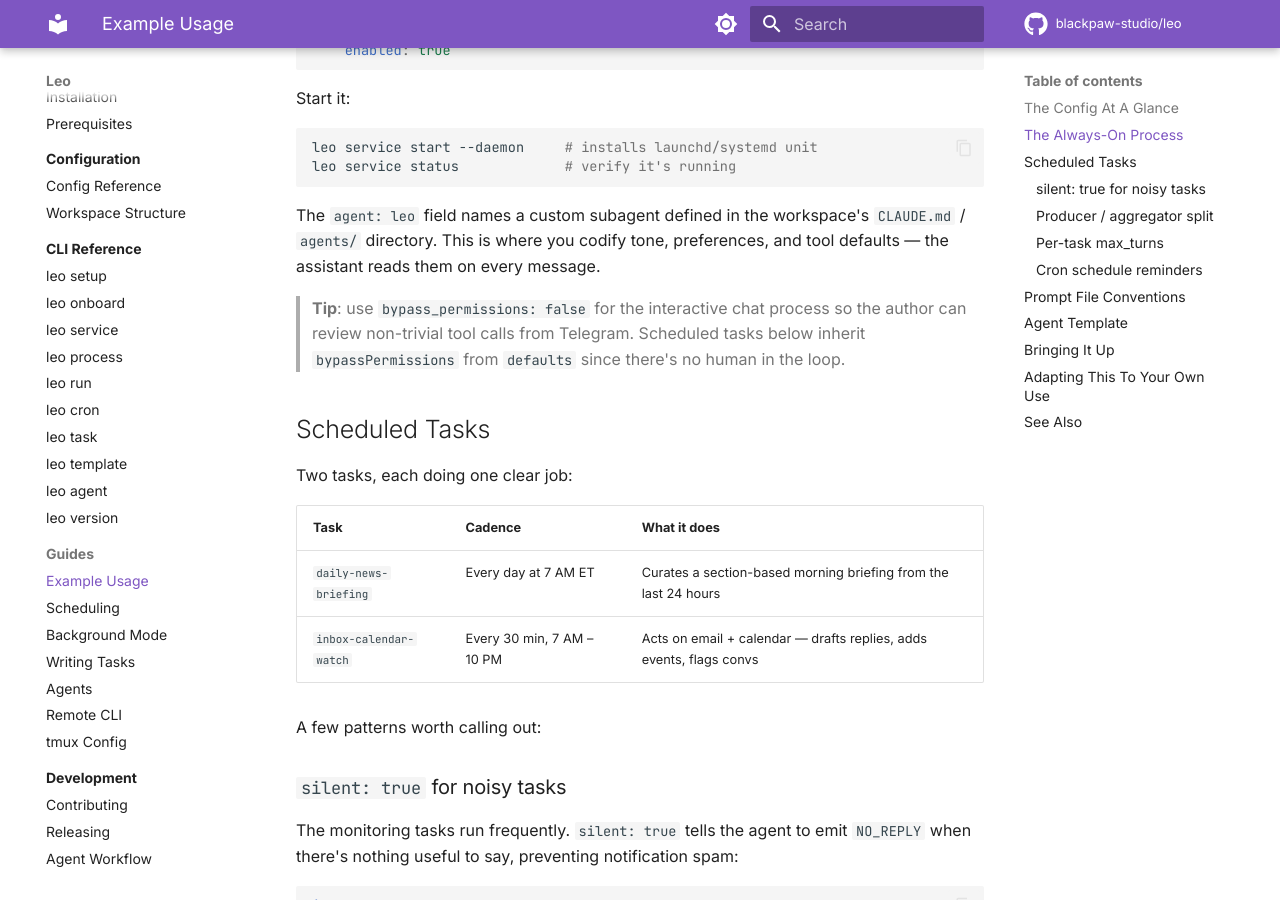
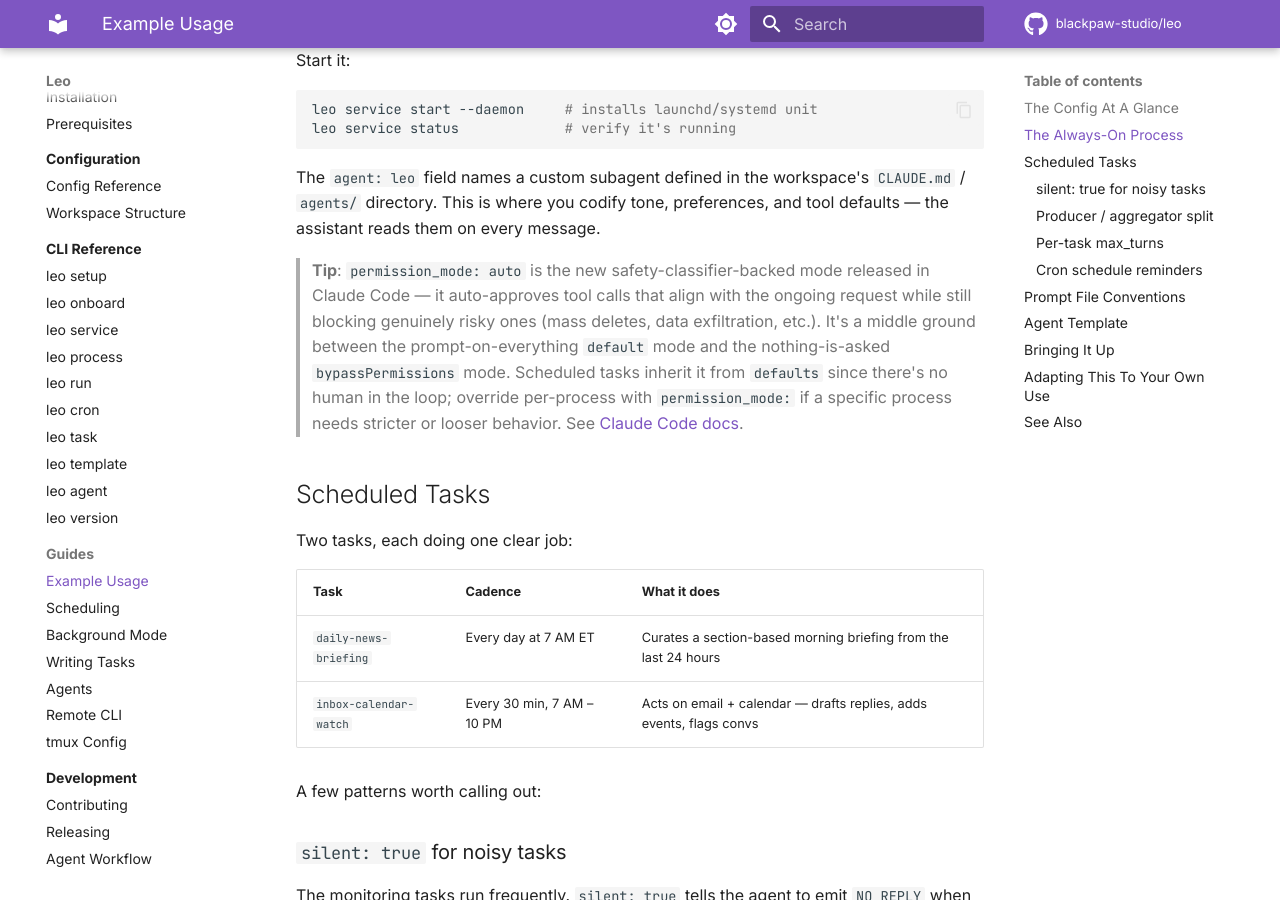
Before and after one commit to blackpaw-studio/leo, an MkDocs documentation site: the page built from docs/guides/example-usage.md, in a window 1280 px wide and 900 px high, scrolled down 1803 px. Built offline with MkDocs 1.6.1 and Material for MkDocs 9.7.7, drawn with Linux system fonts in a browser that asks for light colours; comment, search, counter and statistics services are not loaded; some of the changed text lies outside the part shown.

Commit message:
docs(example-usage): use permission_mode: auto, drop bypass_permissions
`auto` is the new safety-classifier-backed mode in Claude Code —
middle ground between `default` (prompt on everything) and
`bypassPermissions` (prompt on nothing). Use it in the example
`defaults` and remove the redundant `bypass_permissions` scalar
(superseded by `permission_mode`). Update the interactive-process
tip to explain what `auto` actually does and link to the docs.

```diff
--- a/docs/guides/example-usage.md
+++ b/docs/guides/example-usage.md
@@ -17,8 +17,7 @@ Everything here lives in a single `~/.leo/leo.yaml` file plus a `prompts/` direc
 defaults:
   model: opus[1m]
   max_turns: 100
-  bypass_permissions: true
-  permission_mode: bypassPermissions
+  permission_mode: auto
 
 web:
   enabled: true
@@ -31,7 +30,6 @@ processes:
     channels:
       - plugin:telegram@claude-plugins-official
     model: opus[1m]
-    bypass_permissions: false
     remote_control: false
     agent: leo           # a custom agent defined in the workspace's CLAUDE.md / agents
     enabled: true
@@ -86,7 +84,7 @@ leo service status             # verify it's running
 
 The `agent: leo` field names a custom subagent defined in the workspace's `CLAUDE.md` / `agents/` directory. This is where you codify tone, preferences, and tool defaults — the assistant reads them on every message.
 
-> **Tip**: use `bypass_permissions: false` for the interactive chat process so the author can review non-trivial tool calls from Telegram. Scheduled tasks below inherit `bypassPermissions` from `defaults` since there's no human in the loop.
+> **Tip**: `permission_mode: auto` is the new safety-classifier-backed mode released in Claude Code — it auto-approves tool calls that align with the ongoing request while still blocking genuinely risky ones (mass deletes, data exfiltration, etc.). It's a middle ground between the prompt-on-everything `default` mode and the nothing-is-asked `bypassPermissions` mode. Scheduled tasks inherit it from `defaults` since there's no human in the loop; override per-process with `permission_mode:` if a specific process needs stricter or looser behavior. See [Claude Code docs](https://code.claude.com/docs/en/permissions).
 
 ## Scheduled Tasks
 
```
